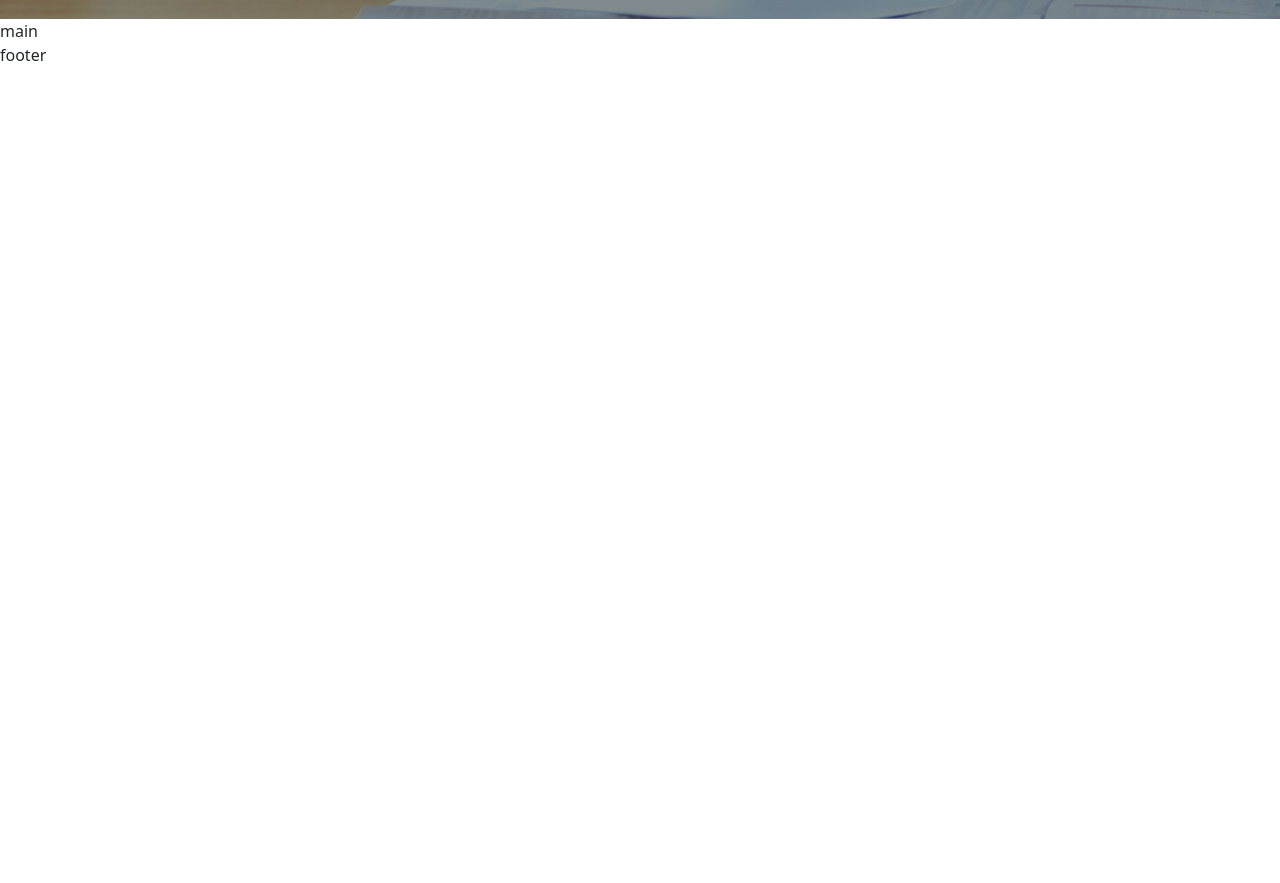
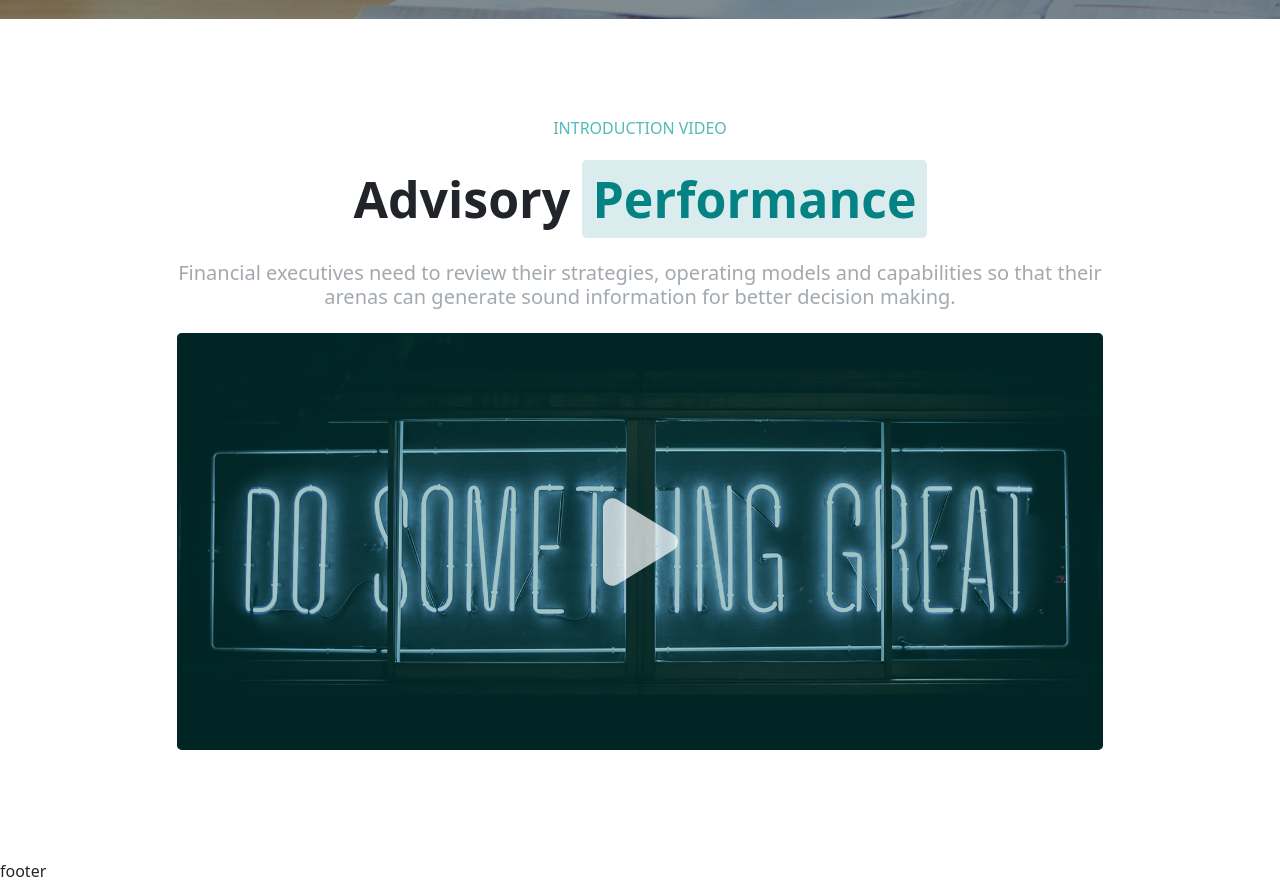
Before and after one commit to MatteoJoel91/proj-html-vuejs, a Vue app: page / in a window 1280 px wide. Shown: the part 941-1824 px from the top of the page. Before the commit the page ends 1008 px from the top, so only its background shows below. Built offline with nearby package versions, Linux system fonts and the light colour scheme.

Commit message:
push main 20%

```diff
--- a/src/assets/style/generale.scss
+++ b/src/assets/style/generale.scss
@@ -6,7 +6,7 @@
 .ms-altezza{
     height: 60px;
 }
-.ms-altezza-jumbo{
+.ms-altezza-sezione{
     height: 840px;
 }
 .ms-button{
@@ -26,3 +26,6 @@
 .ms-text{
     font-size: 80px;
 }
+.ms-padding{
+    padding: 100px 0px;
+}
--- a/src/components/MyHeader.vue
+++ b/src/components/MyHeader.vue
@@ -48,7 +48,7 @@
                 </div>
             </div>
             <div class="container">
-                <div class="row ms-altezza-jumbo align-items-center justify-content-center text-center">
+                <div class="row ms-altezza-sezione align-items-center justify-content-center text-center">
                     <div class="col-7">
                         <h1 class="ms-text">Financial Risk</h1>
                         <h5 class="my-5 text-white-50">The right aoutcomes depend on continuous rigor in governance, models,
--- a/src/components/MyMain.vue
+++ b/src/components/MyMain.vue
@@ -1,6 +1,22 @@
 <template>
-    <div>
-        main
+    <div class="container">
+        <div class="row ms-padding ms-altezza-sezione justify-content-center text-center">
+            <div class="col-10 ms-style">
+                <h6 class="mb-4">INTRODUCTION VIDEO</h6>
+                <span>Advisory</span> <span class="testo-2 rounded-3 ms-2">Performance</span>
+                <h5 class="my-4">Financial executives need to review their strategies, operating models
+                    and capabilities so that their arenas can generate sound information
+                    for better decision making.
+                </h5>
+                <div class="hover ">
+                    <img class="img-fluid test rounded-3" src="../assets/img/video-1.jpg" alt="">
+                    <div class="test-img rounded-3 d-flex justify-content-center align-items-center">
+                        <i class="fa-solid fa-play"></i>
+                    </div>
+                </div>
+
+            </div>
+        </div>
     </div>
 </template>
 
@@ -11,5 +27,37 @@ export default {
 </script>
 
 <style lang="scss">
+    .ms-style{
+        h6{
+            color: #52babb;
+        }
+        h5{
+            color: #a2a9af;
+        }
+        span{
+            font-size: 50px;
+            font-weight: 700;
+        }
+        .testo-2{
+                color: #058283;
+                padding: 5px 10px;
+                background-color: #daeced;
+            }
+    }
+    .test-img{
+        background-color: rgba(4,83,83,0.3);
+        position: absolute;
+        top: 0;
+        right: 0;
+        bottom: 0;
+        left: 0;
+        width: 100%;
+        height: auto;
+        color: rgba(255, 255, 255, 0.7);
+        font-size: 100px;
+    }
+    .hover{
+    position: relative;
+    }
 
 </style>
```
